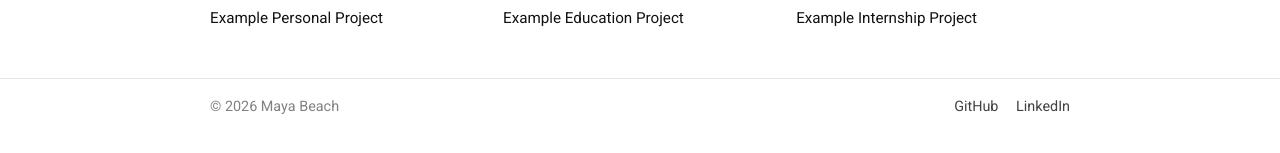
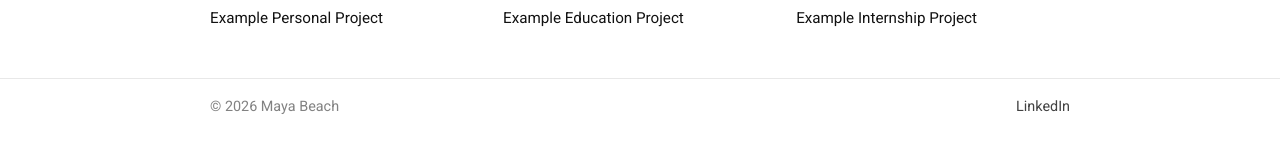
Before and after one commit to mayabeach/portfolio, a Jekyll site: the page built from index.md, in a window 1280 px wide. Shown: the part 690-843 px from the top of the page. Built offline with Jekyll 4.4.1, drawn with Linux system fonts in a browser that asks for light colours.

Commit message:
Update footer.html

```diff
--- a/_includes/footer.html
+++ b/_includes/footer.html
@@ -2,7 +2,6 @@
   <div class="wrapper footer-inner">
     <span>&copy; {{ 'now' | date: "%Y" }} {{ site.title }}</span>
     <span class="footer-links">
-      <a href="https://github.com/{{ site.github_username }}">GitHub</a>
       <a href="https://linkedin.com/in/{{ site.linkedin_username }}">LinkedIn</a>
     </span>
   </div>
```
